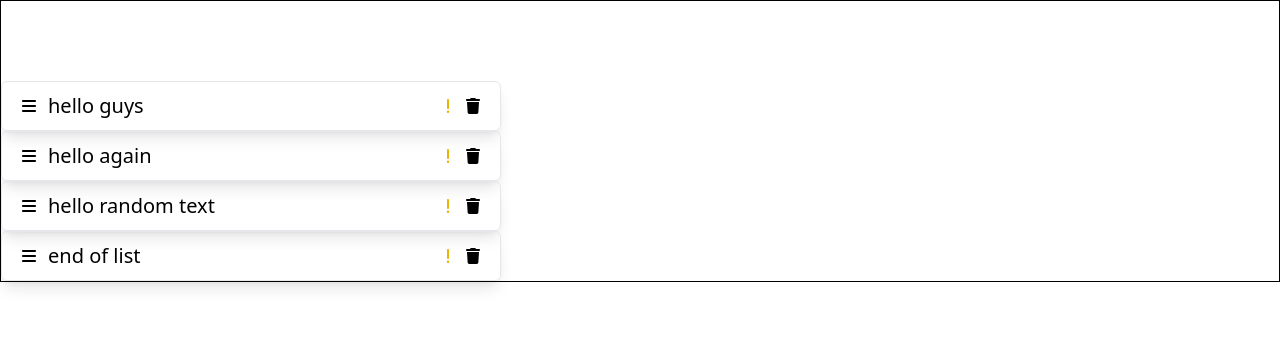
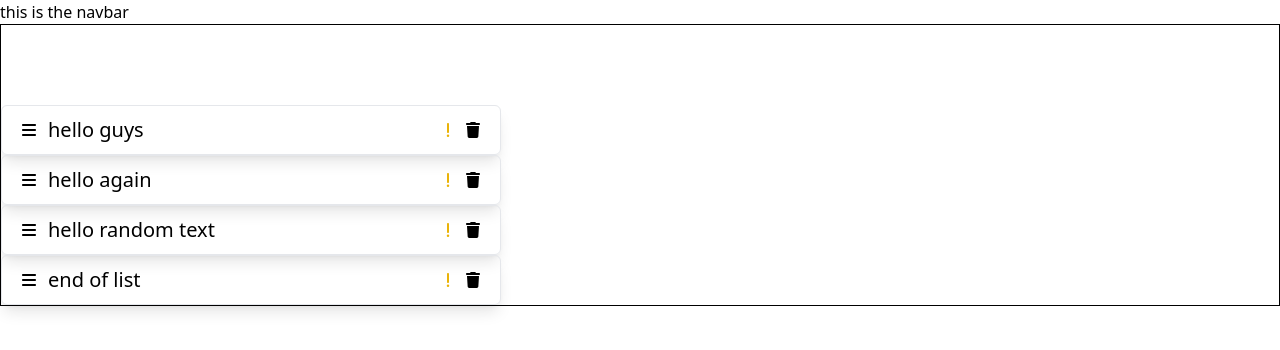
Before and after one commit to mrgk21/task-manager, a React (Vite) app: page /tasks in a window 1280 px wide. Shown: the top 350 px of the page. Built offline with nearby package versions, Linux system fonts and the light colour scheme.

Commit message:
fix: bad routing

```diff
--- /dev/null
+++ b/src/components/navbar.tsx
@@ -0,0 +1,5 @@
+const Navbar = () => {
+	return <nav>this is the navbar</nav>;
+};
+
+export default Navbar;
--- /dev/null
+++ b/src/layouts/root.layout.tsx
@@ -0,0 +1,15 @@
+import { Outlet } from "react-router-dom";
+import Navbar from "../components/navbar";
+
+const RootLayout = () => {
+	return (
+		<div>
+			<Navbar />
+			<main>
+				<Outlet />
+			</main>
+		</div>
+	);
+};
+
+export default RootLayout;
--- a/src/main.tsx
+++ b/src/main.tsx
@@ -1,5 +1,5 @@
 import ReactDOM from "react-dom/client";
-import { createBrowserRouter, RouterProvider } from "react-router-dom";
+import { RouterProvider, createBrowserRouter } from "react-router-dom";
 import { loginRoute, taskRoute } from "./pages/root.route";
 import "./styles/index.css";
 
--- a/src/pages/root.route.tsx
+++ b/src/pages/root.route.tsx
@@ -1,16 +1,26 @@
 import { RouteObject } from "react-router-dom";
+import RootLayout from "../layouts/root.layout";
 import Error404 from "./404";
 import Login from "./login";
 import Tasks from "./tasks";
+import CreateTask from "./tasks/create";
 
 export const loginRoute: RouteObject = {
-	path: "/login",
+	path: "login",
 	element: <Login />,
 	errorElement: <Error404 />,
 };
 
 export const taskRoute: RouteObject = {
-	path: "/tasks",
-	element: <Tasks />,
+	path: "tasks",
+	element: <RootLayout />,
 	errorElement: <Error404 />,
+	children: [
+		{ index: true, element: <Tasks /> },
+		{
+			path: "create",
+			element: <CreateTask />,
+			errorElement: <Error404 />,
+		},
+	],
 };
--- a/src/pages/tasks/create.tsx
+++ b/src/pages/tasks/create.tsx
@@ -0,0 +1,5 @@
+const CreateTask = () => {
+	return <div>Hello from create</div>;
+};
+
+export default CreateTask;
```
